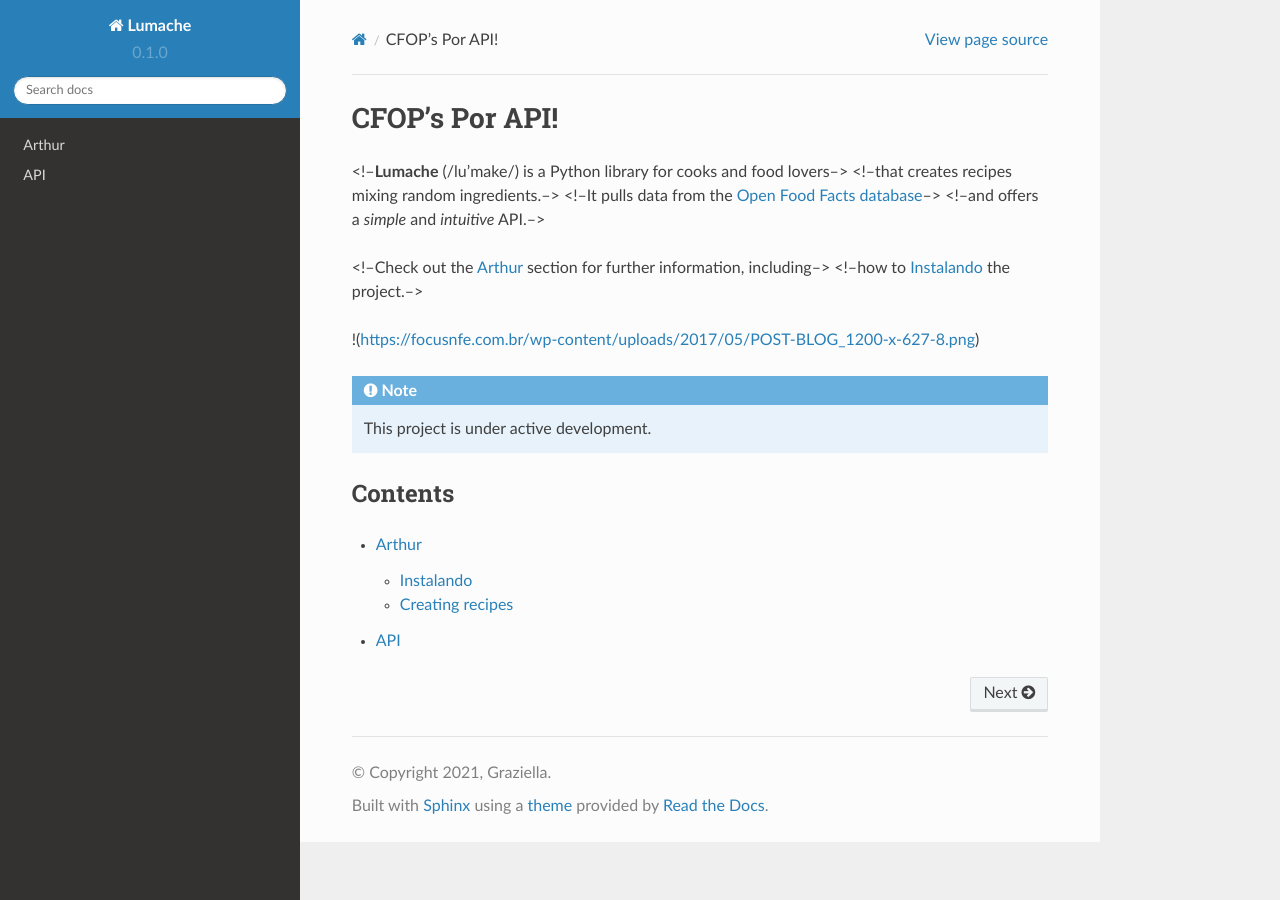
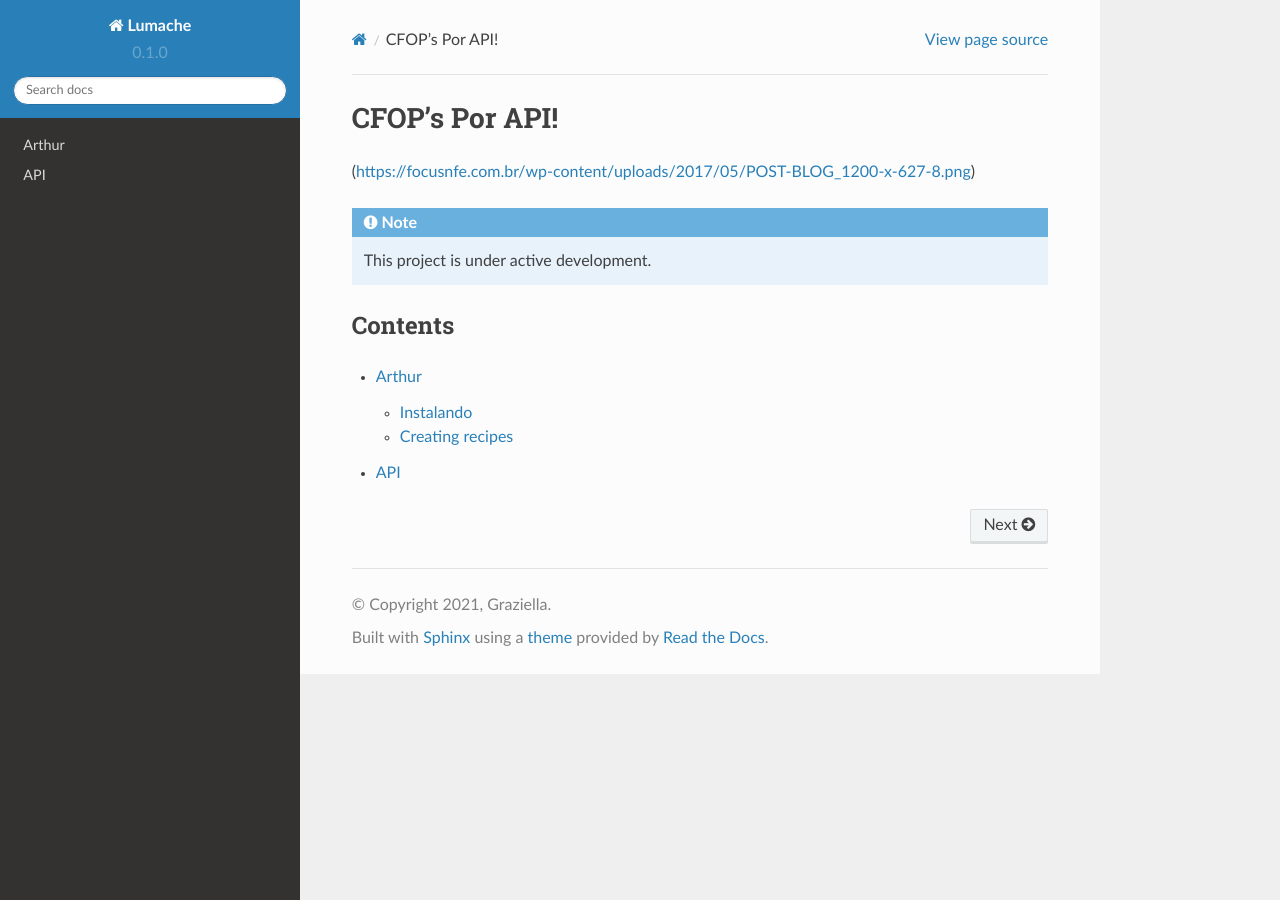
Before and after one commit to SafeiFelipe/rtd_tutorial, a Sphinx documentation site: the page built from docs/source/index.rst, in a window 1280 px wide. Built offline with Sphinx 7.4.7 and the Read the Docs theme 2.0.0, drawn with Linux system fonts in a browser that asks for light colours.

```diff
--- a/docs/source/index.rst
+++ b/docs/source/index.rst
@@ -1,15 +1,8 @@
 CFOP's Por API!
 ===================================
 
-<!--**Lumache** (/lu'make/) is a Python library for cooks and food lovers-->
-<!--that creates recipes mixing random ingredients.-->
-<!--It pulls data from the `Open Food Facts database <https://world.openfoodfacts.org/>`_-->
-<!--and offers a *simple* and *intuitive* API.-->
 
-<!--Check out the :doc:`usage` section for further information, including-->
-<!--how to :ref:`installation` the project.-->
-
-!(https://focusnfe.com.br/wp-content/uploads/2017/05/POST-BLOG_1200-x-627-8.png)
+(https://focusnfe.com.br/wp-content/uploads/2017/05/POST-BLOG_1200-x-627-8.png)
 
 .. note::
 
```
